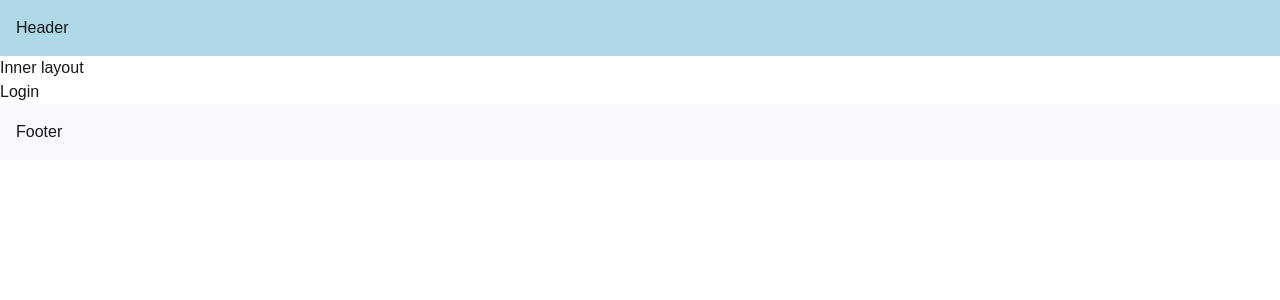
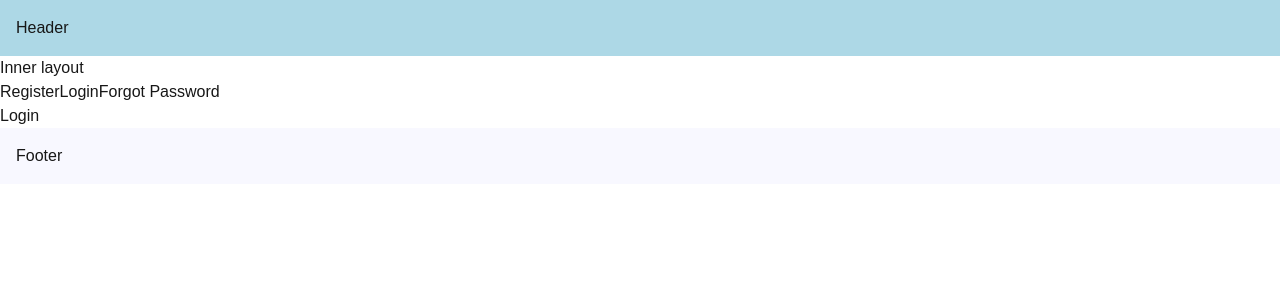
Before and after one commit to fhabhishektiwari/nextjs_learning, a Next.js app: page /login in a window 1280 px wide. Shown: the top 300 px of the page. Built offline with nearby package versions, Linux system fonts and the light colour scheme.

Commit message:
Active Links

```diff
--- a/src/app/(auth)/(with-auth-layout)/layout.tsx
+++ b/src/app/(auth)/(with-auth-layout)/layout.tsx
@@ -1,11 +1,37 @@
+"use client";
+import Link from "next/link";
+import { usePathname } from "next/navigation";
+
+const navLinks = [
+  { name: "Register", href: "/register" },
+  { name: "Login", href: "/login" },
+  { name: "Forgot Password", href: "/forgot-password" },
+];
+
 export default function AuthLayout({
   children,
 }: {
   children: React.ReactNode;
 }) {
+  const pathName = usePathname();
+  console.log("pathName", pathName);
   return (
     <div>
       <h2>Inner layout</h2>
+      {navLinks.map((link) => {
+        const isActive = pathName.startsWith(link.href);
+        return (
+          <Link
+            href={link.href}
+            key={link.name}
+            className={
+              isActive ? "font-bold text-orange-500 mr-4" : "text-blue-500 mr-4"
+            }
+          >
+            {link.name}
+          </Link>
+        );
+      })}
       {children}
     </div>
   );
```
